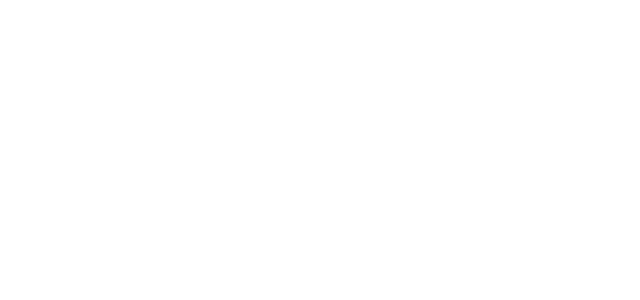
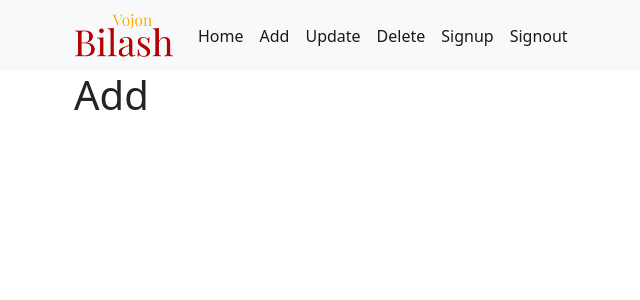
Before and after one commit to ZiadAbdulBari/vojon-bilash, a Vue app: page /add in a window 1280 px wide. Before the commit this address had no page. Shown: the top 300 px of the page, without its empty margins (8-648 px from the left). Built offline with nearby package versions, Linux system fonts and the light colour scheme.

Commit message:
update and add page added

```diff
--- /dev/null
+++ b/src/components/Add.vue
@@ -0,0 +1,22 @@
+<template>
+    <div>
+        <Header></Header>
+        <div class="container">
+            <h1>Add</h1>
+        </div>
+    </div>
+</template>
+
+<script>
+    import Header from '@/components/Header.vue';
+    export default {
+        name:'Add',
+        components:{
+            Header
+        }
+    }
+</script>
+
+<style scoped>
+
+</style>
--- a/src/components/Header.vue
+++ b/src/components/Header.vue
@@ -11,22 +11,22 @@
                 <div class="collapse navbar-collapse" id="navbarNavDropdown">
                     <ul class="navbar-nav">
                         <li class="nav-item">
-                            <a class="nav-link active" aria-current="page" href="#">Home</a>
+                            <router-link class="nav-link active" aria-current="page" to="/">Home</router-link>
                         </li>
                         <li class="nav-item">
-                            <a class="nav-link active" aria-current="page" href="#">Add</a>
+                            <router-link class="nav-link active" aria-current="page" to="/add">Add</router-link>
                         </li>
                         <li class="nav-item">
-                            <a class="nav-link active" aria-current="page" href="#">Update</a>
+                            <router-link class="nav-link active" aria-current="page" to="/update">Update</router-link>
                         </li>
                         <li class="nav-item">
-                            <a class="nav-link active" aria-current="page" href="#">Delete</a>
+                            <router-link class="nav-link active" aria-current="page" to="/">Delete</router-link>
                         </li>
                         <li class="nav-item">
-                            <a class="nav-link active" aria-current="page" href="#">Signup</a>
+                            <router-link class="nav-link active" aria-current="page" to="/signup">Signup</router-link>
                         </li>
                         <li class="nav-item">
-                            <router-link to="/login" v-if="isLoggedin=='false'" class="nav-link active" aria-current="page" href="#">Signin</router-link>
+                            <router-link to="/login" v-if="isLoggedin=='false'" class="nav-link active" aria-current="page">Signin</router-link>
                             <a @click="logout()" v-else class="nav-link active" aria-current="page" href="#">Signout</a>
                         </li>
                     </ul>
--- /dev/null
+++ b/src/components/Update.vue
@@ -0,0 +1,22 @@
+<template>
+    <div>
+        <Header></Header>
+        <div class="container">
+            <h1>Update</h1>
+        </div>
+    </div>
+</template>
+
+<script>
+    import Header from '@/components/Header.vue';
+    export default {
+        name:'Update',
+        components:{
+            Header
+        }
+    }
+</script>
+
+<style scoped>
+
+</style>
--- a/src/routers.js
+++ b/src/routers.js
@@ -1,6 +1,8 @@
 import Home from './components/Home.vue';
 import SignUp from './components/SignUp.vue';
-import Login from './components/Login.vue'
+import Login from './components/Login.vue';
+import Add from './components/Add.vue';
+import Update from './components/Update.vue';
 import {createRouter,createWebHistory} from 'vue-router';
 
 
@@ -19,6 +21,16 @@ let routes = [
         name: 'Login',
         component: Login,
         path: '/login',
+    },
+    {
+        name: 'Add',
+        component: Add,
+        path: '/add',
+    },
+    {
+        name: 'Update',
+        component: Update,
+        path: '/update',
     }
 ]
 
```
